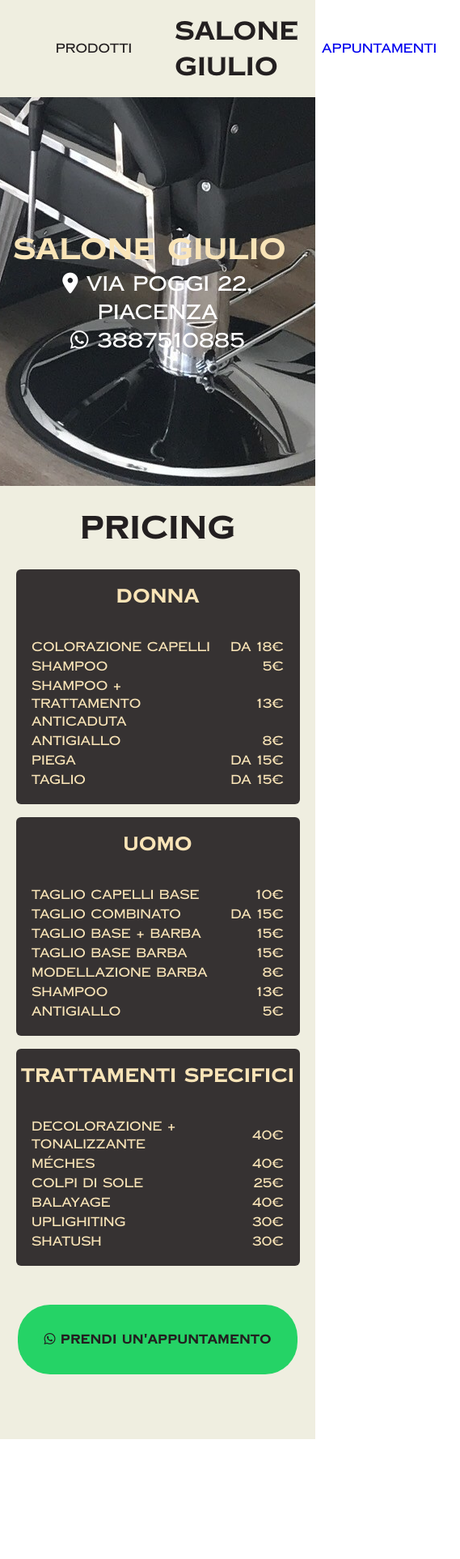
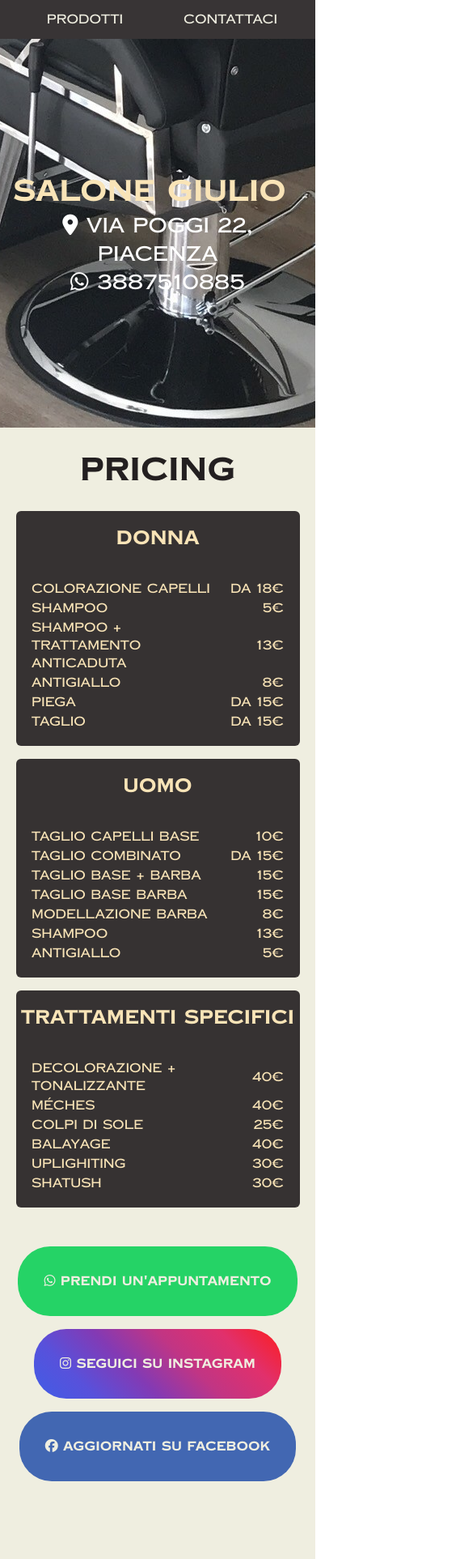
Before and after one commit to Eliaexe/salonegiulio, a plain HTML site: page index.html in a window 390 px wide. Shown: the whole page at 81% size, 569 px wide, since content can reach past the window. Before the commit the page ends 1777 px from the top, so only its background shows below. Drawn offline with Linux system fonts and the light colour scheme.

Commit message:
media query finished need anastasia approval

```diff
--- a/index.html
+++ b/index.html
@@ -13,10 +13,12 @@
 
 <body>
     <nav class="nav">
-        <h3>Prodotti</h3>
+        <a href="#prodotti">
+            <h3>Prodotti</h3>
+        </a>
         <h1>Salone Giulio</h1>
         <a href="https://api.WhatsApp.com/send?phone=+393205734828">
-            <h3>Appuntamenti</h3>
+            <h3>Contattaci</h3>
         </a>
     </nav>
     <header class="header">
@@ -30,7 +32,7 @@
         </div>
     </header>
     <main id="1">
-        <h3 class="title">Pricing</h3>
+        <h3 class="title" id="prodotti">Pricing</h3>
         <div class="prodotti">
             <div class="pacchetto">
                 <h4>Donna</h4>
@@ -131,6 +133,16 @@
                 <i class="fab fa-whatsapp"></i> Prendi un'appuntamento
             </h2>
         </a>
+        <a href="" class="btn insta">
+            <h2>
+                <i class="fab fa-instagram"></i> Seguici su instagram
+            </h2>
+        </a>
+        <a href="" class="btn facebook">
+            <h2>
+                <i class="fab fa-facebook"></i> Aggiornati su facebook
+            </h2>
+        </a>
     </section>
     <footer>
 
--- a/style.css
+++ b/style.css
@@ -44,8 +44,12 @@ a {
 .nav h3 {
     font-size: 1rem;
     text-align: center;
-    min-width: 200px;
+    min-width: 180px;
     font-weight: lighter;
+}
+
+nav a {
+    color: #231f20;
 }
 
 .header {
@@ -131,6 +135,9 @@ td {
 
 .bkground {
     background-color: #efeee0;
+    display: flex;
+    align-items: center;
+    justify-content: space-around;
 }
 
 .btn {
@@ -145,13 +152,31 @@ td {
     display: inline-block;
     padding: 2rem;
     border-radius: 40px;
-    color: #231f20;
+    color: #efeee0;
 }
 
 .btn h2:link,
 .btn h2:visited,
 .btn h2:active {
     text-decoration: none;
+}
+
+.insta h2 {
+    font-size: 1rem;
+    background: linear-gradient(45deg, #405de6, #5851db, #833ab4, #c13584, #e1306c, #fd1d1d);
+    display: inline-block;
+    padding: 2rem;
+    border-radius: 40px;
+    color: #efeee0;
+}
+
+.facebook h2 {
+    background-color: #4267B2;
+    font-size: 1rem;
+    display: inline-block;
+    padding: 2rem;
+    border-radius: 40px;
+    color: #efeee0;
 }
 
 footer {
@@ -162,9 +187,19 @@ footer {
 @media screen and (max-width: 400px) {
     .nav {
         width: 100%;
+        height: 3rem;
+        padding: 0;
+        justify-content: center;
+        background-color: rgba(35, 31, 32, 0.9);
     }
     .nav h1 {
-        font-size: 2rem;
+        display: none;
+    }
+    nav a {
+        color: #efeee0;
+    }
+    nav h3 {
+        width: 45%;
     }
     .header {
         height: 30rem;
@@ -188,4 +223,31 @@ footer {
         width: 90%;
         margin-bottom: 1rem;
     }
+    .bkground {
+        flex-direction: column;
+    }
+    .btn {
+        padding-bottom: 1rem;
+    }
 }
+
+@media screen and (min-width: 400px) and (max-width: 1100px) {
+    nav a {
+        color: #231f20;
+    }
+    .prodotti {
+        display: flex;
+        flex-wrap: wrap;
+        align-items: center;
+    }
+    .pacchetto {
+        width: 45%;
+        margin-bottom: 1rem;
+    }
+    .bkground {
+        flex-wrap: wrap;
+    }
+    .btn {
+        padding-bottom: 1rem;
+    }
+}
```
